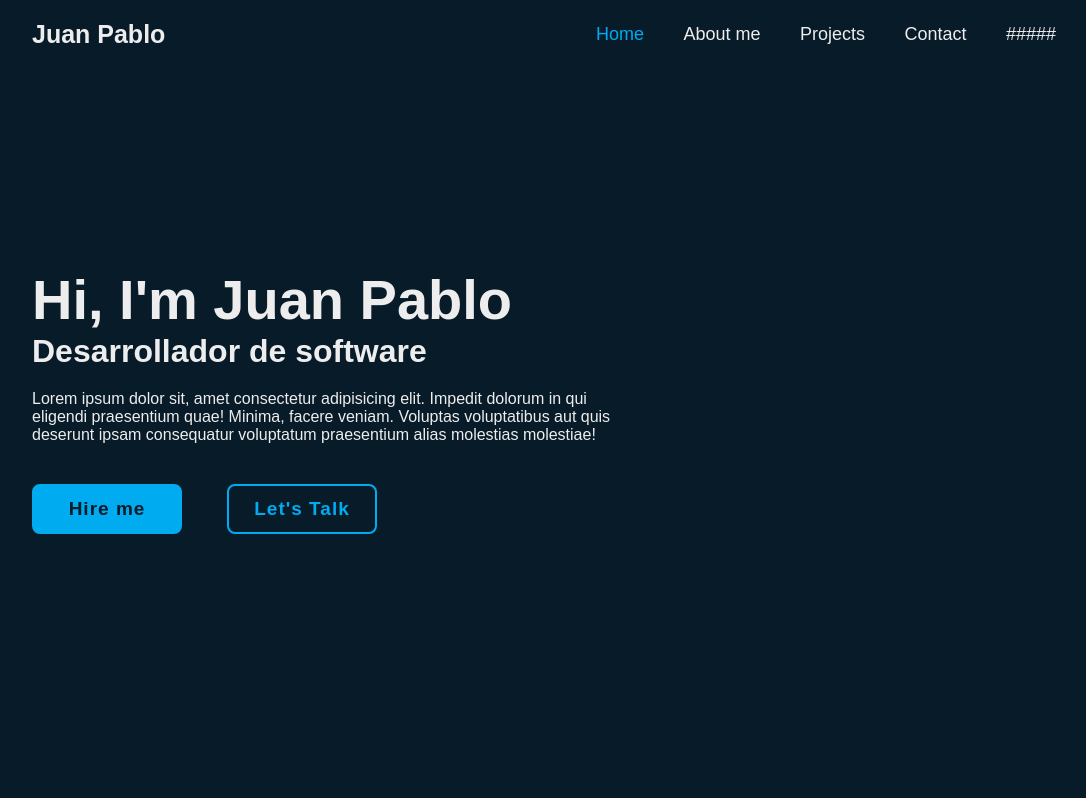
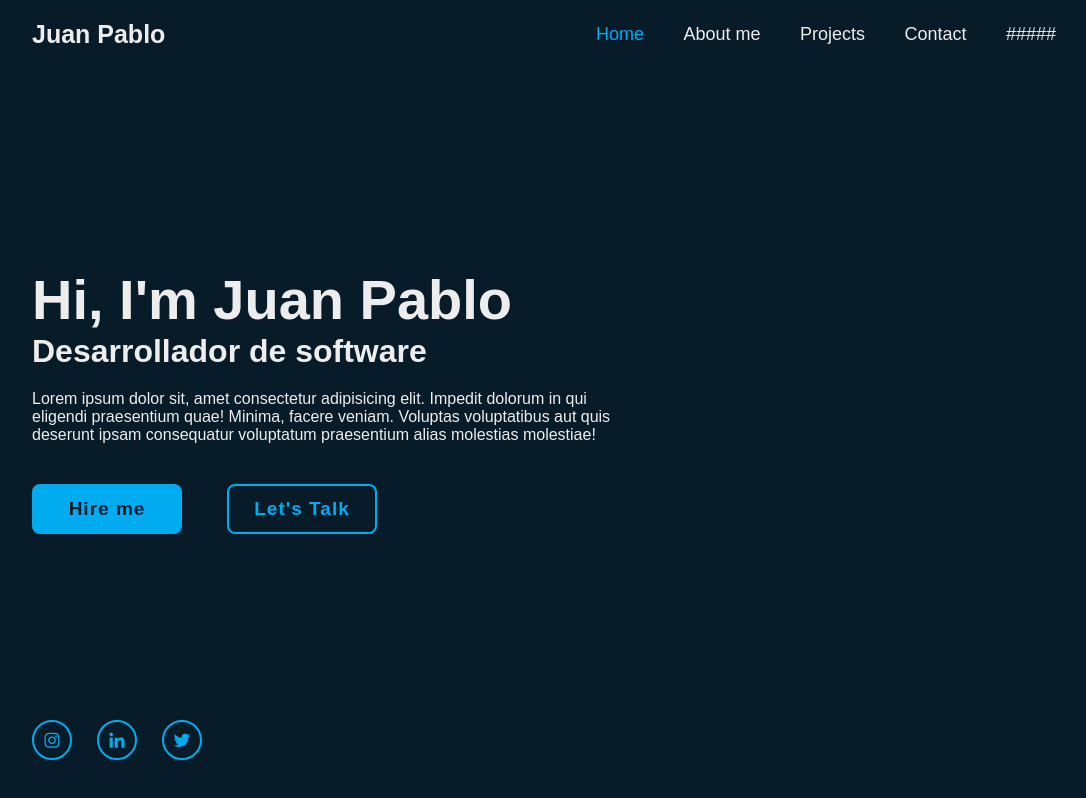
Before and after one commit to Kaiael24/PF, a plain HTML site: page index.html in a window 1280 px wide. Shown: the whole page, without its empty margins (96-1182 px from the left). Drawn offline with nearby package versions, Linux system fonts and the light colour scheme.

Commit message:
Se agregaron redes sociales

```diff
--- a/index.html
+++ b/index.html
@@ -32,9 +32,9 @@
                 </div>
             </div>
             <div class="home-sci">
-                <a href="#"><box-icon type='logo' name='instagram'></box-icon></a>
-                <a href="#"><box-icon type='logo' name='linkedin'></box-icon></a>
-                <a href="#"></a>
+                <a href="#"><i class='bx bxl-instagram'></i></a>
+                <a href="#"><i class='bx bxl-linkedin'></i></a>
+                <a href="#"><i class='bx bxl-twitter' ></i></a>
             </div>
         </section>
     </main>
--- a/style.css
+++ b/style.css
@@ -132,3 +132,46 @@ main{
 .btn-box a:hover::before{
     width: 100%;
 }
+
+.home-sci{
+    position: absolute;
+    bottom: 40px;
+    width: 170px;
+    display: flex;
+    justify-content: space-between;
+}
+
+.home-sci a{
+    position: relative;
+    display: inline-flex;
+    justify-content: center;
+    align-items: center;
+    width: 40px;
+    height: 40px;
+    background: transparent;
+    border: 2px solid #00abf0;
+    border-radius: 50%;
+    font-size: 20px;
+    color: #00abf0;
+    text-decoration: none;
+    z-index: 1;
+    overflow: hidden;
+}
+.home-sci a:hover{
+    color: #081b29;
+}
+
+.home-sci a::before {
+    content: '';
+    position: absolute;
+    top: 0;
+    left: 0;
+    width: 0;
+    height: 100%;
+    background:#00abf0;
+    z-index: -1;
+    transition: .5s;
+}
+.home-sci a:hover::before {
+    width: 100%;
+}
```
